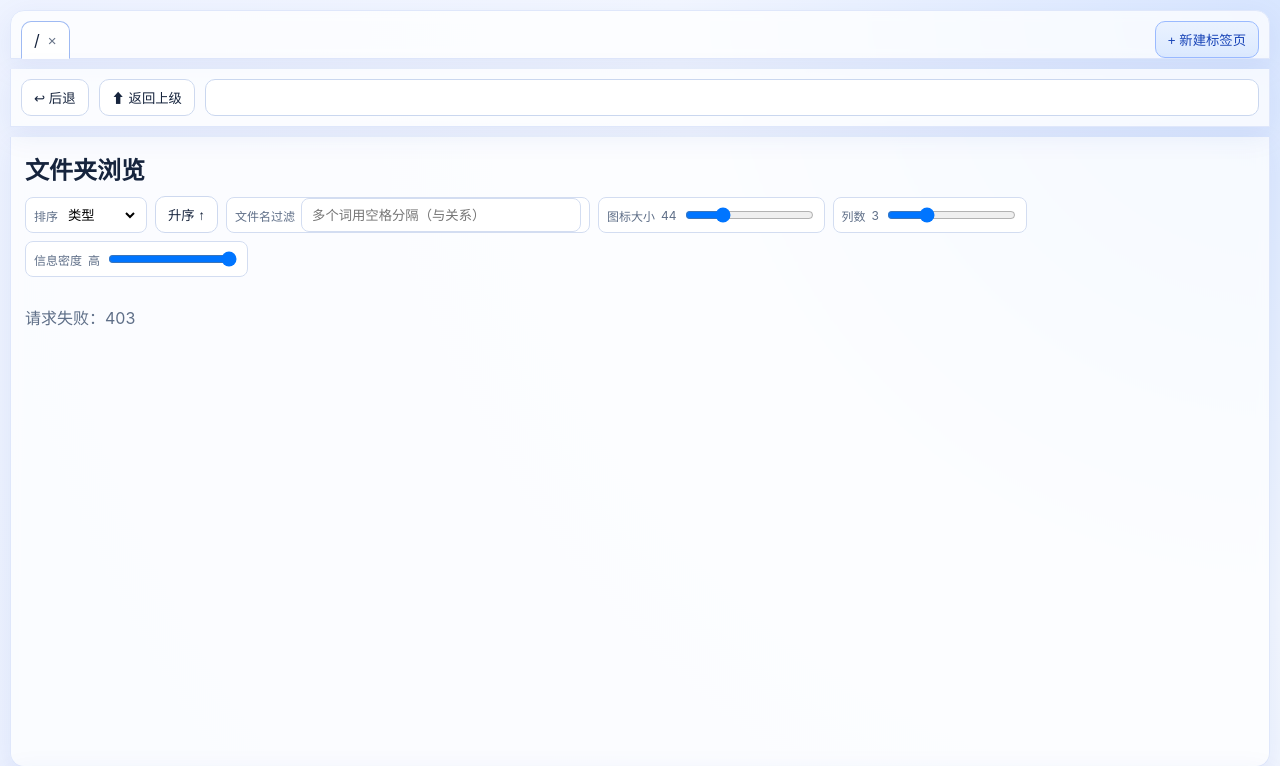
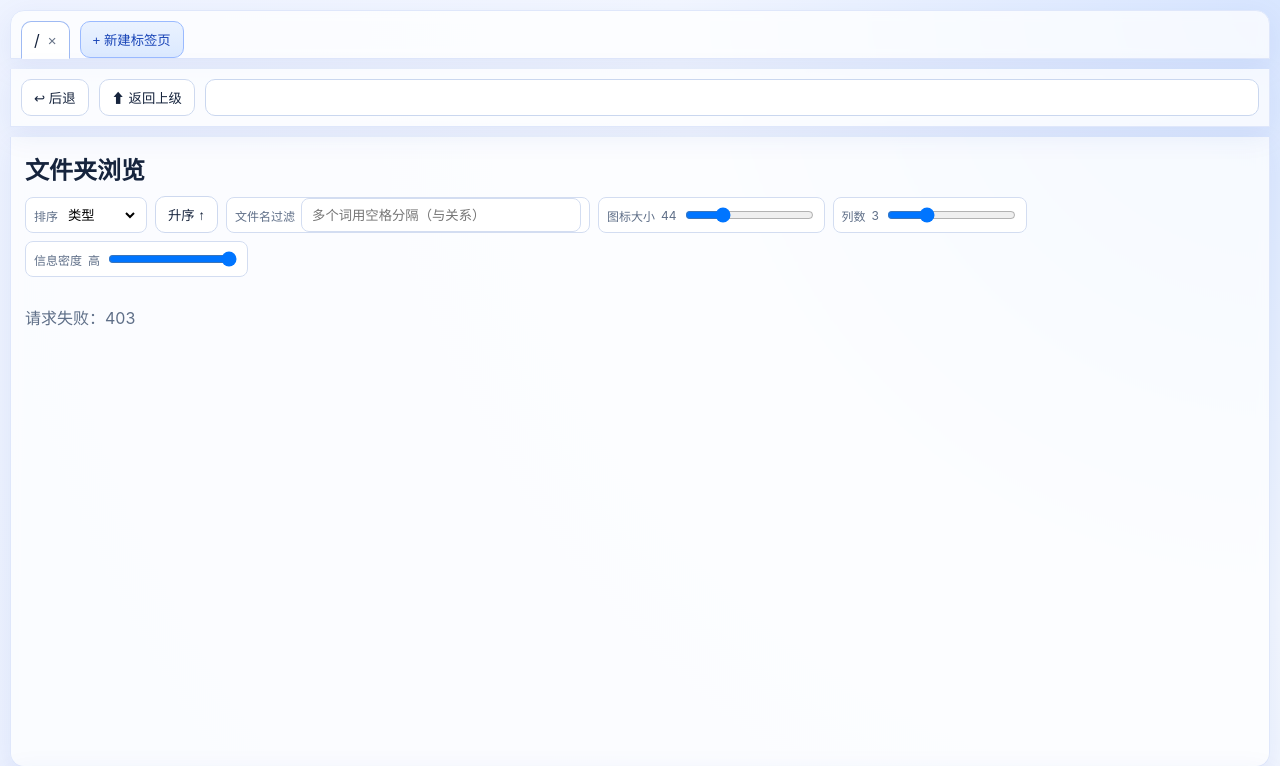
Before and after one commit to mohaige-real/web-file-explorer, a Flask app: page / in a window 1280 px wide. Shown: the top 766 px of the page. Run offline with Flask 3, Linux system fonts and the light colour scheme.

Commit message:
style: place new-tab button next to tab strip on the left

```diff
--- a/static/styles.css
+++ b/static/styles.css
@@ -18,7 +18,8 @@ body { margin: 0; background: radial-gradient(circle at top right, #d8e6ff 0, #f
 
 .tabbar-wrap, .toolbar { display: flex; gap: 10px; align-items: center; padding: 10px; }
 .toolbar { position: relative; z-index: 2000; }
-.tabbar { display: flex; gap: 8px; flex-wrap: wrap; flex: 1; }
+.tabbar-wrap { justify-content: flex-start; }
+.tabbar { display: flex; gap: 8px; flex-wrap: wrap; flex: 0 1 auto; }
 .tabbar-wrap {
   margin-bottom: 0;
   padding-bottom: 0;
```
